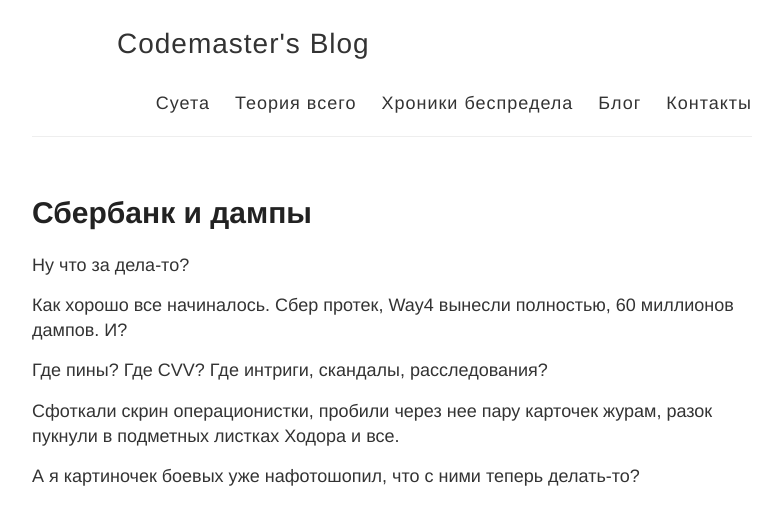
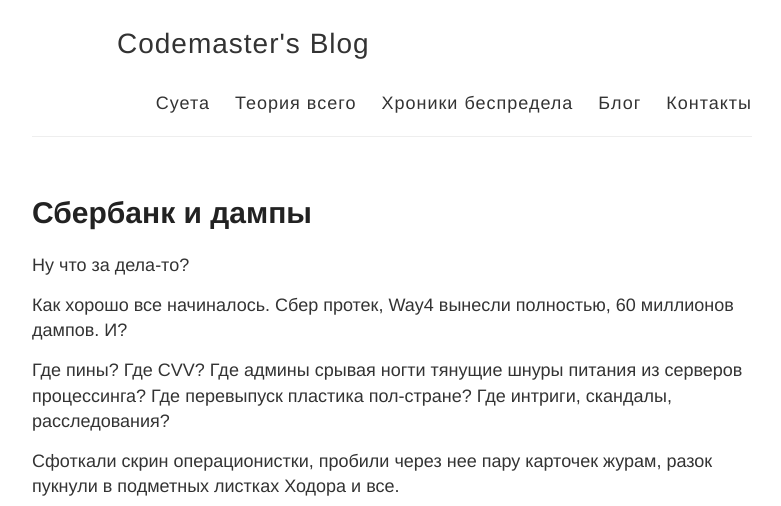
Before and after one commit to decrafts/r, a Jekyll site: the page built from _posts/2019/10/2019-10-04-sberbank.md, in a window 1280 px wide. Shown: the top 506 px of the page, without its empty margins (248-1029 px from the left). Built offline with Jekyll 4.4.1, drawn with Linux system fonts in a browser that asks for light colours; comment, search, counter and statistics services are not loaded.

Commit message:
Update 2019-10-04-sberbank.md

```diff
--- a/_posts/2019/10/2019-10-04-sberbank.md
+++ b/_posts/2019/10/2019-10-04-sberbank.md
@@ -9,7 +9,7 @@
 
 Как хорошо все начиналось. Сбер протек, Way4 вынесли полностью, 60 миллионов дампов. И?
 
-Где пины? Где CVV? Где интриги, скандалы, расследования?
+Где пины? Где CVV? Где админы срывая ногти тянущие шнуры питания из серверов процессинга? Где перевыпуск пластика пол-стране? Где интриги, скандалы, расследования?
 
 Сфоткали скрин операционистки, пробили через нее пару карточек журам, разок пукнули в подметных листках Ходора и все.
 
```
